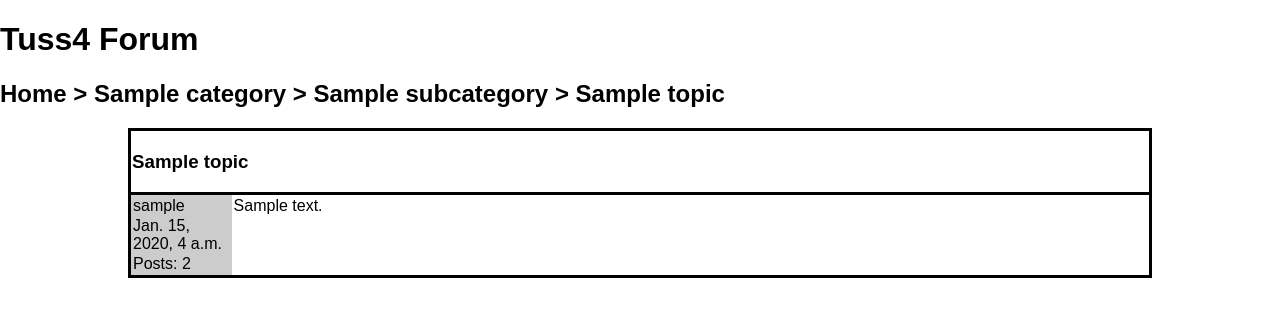
After one commit to Tuss4/messageboard, a Django app: page /topic/1/ in a window 1280 px wide. The commit adds this page. Shown: the top 317 px of the page. Run offline with Django 3.2, Linux system fonts and the light colour scheme; a user stored in the database is signed in; tables that the repository leaves empty hold one stand-in row (values such as "Sample post"); parts of the project's set-up code (start-up, migrations or seed data) failed here and were passed over; some libraries are stand-ins or nearby versions.

Commit message:
Developing the views for now.

```diff
--- a/forum/forum/static/css/style-base.css
+++ b/forum/forum/static/css/style-base.css
@@ -1,5 +1,10 @@
 body {
 	text-align: left;
+}
+
+#content {
+	margin-left: 10%;
+	margin-right: 10%;
 }
 
 #content fieldset {
@@ -12,4 +17,28 @@ a {
 
 .forum_data {
 	width: 100%;
+	padding: 5%;
+	border-width: 1%;
+	border-color: #000;
+	border-style: solid;
 }
+
+.forum_data td, th {
+	vertical-align: top;
+}
+
+.forum_data textarea {
+	width: 50%;
+	height: 150%;
+}
+
+.user_data {
+	width: 10%;
+	background-color: #CCC;
+}
+
+.topic_title {
+	border-bottom-width: 1%;
+	border-style: solid;
+	border-bottom-color: #000;
+}
--- a/forum/forum/templates/list_sub.html
+++ b/forum/forum/templates/list_sub.html
@@ -14,4 +14,7 @@
 		{% endfor %}
 	</table>
 </fieldset>
+{% if u %}
+<p><a href="/add_topic/{{ sub.id }}/">Add New Topic</a></p>
+{% endif %}
 {% endblock %}
--- /dev/null
+++ b/forum/forum/templates/topics/view_topic.html
@@ -0,0 +1,30 @@
+{% extends "base.html" %}
+{% block subtitle %} &gt; {{ t.title }} {% endblock %}
+{% block subforum %}<h2>Home &gt; {{ t.parent.parent.name }} &gt; {{ t.parent.name }} &gt; {{ t.title }}</h2>{% endblock %}
+{% block content %}
+<table class="forum_data">
+	<tr>
+		<td colspan="2" class="topic_title"><h3>{{ t.title }}</h3></td>
+	</tr>
+	<tr>
+		<td class="user_data">
+			<table>
+				<tr>
+					<td>{{ t.author.username }}</td>
+				</tr>
+				<tr>
+					<td>{{ t.date }}</td>
+				</tr>
+				<tr>
+					<td>Posts: {{ p }}</td>
+				</tr>
+			</table>
+		</td>
+		<td>
+			<table>
+				<tr><td>{{ t.message }}</td></tr>
+			</table>
+		</td>
+	</tr>
+</table>
+{% endblock %}
--- a/forum/forum/urls.py
+++ b/forum/forum/urls.py
@@ -7,8 +7,13 @@ admin.autodiscover()
 
 urlpatterns = patterns('',
 	url(r'^$', 'forum.views.main'),
+	url(r'^cat/(\d+)/$', 'structure.views.view_cat'),
 	url(r'^sub_cat/(\d+)/$', 'structure.views.view_subcat'),
-	url(r'^cat/(\d+)/$', 'structure.views.view_cat'),
+
+	#Topic URLs
+	url(r'^add_topic/(\d+)/$', 'structure.views.add_topic'),
+	url(r'^topic/(\d+)/$', 'structure.views.view_topic'),
+
     # Examples:
     # url(r'^$', 'forum.views.home', name='home'),
     # url(r'^forum/', include('forum.foo.urls')),
--- a/forum/structure/models.py
+++ b/forum/structure/models.py
@@ -31,9 +31,10 @@ class Topic(models.Model):
 	title = models.CharField(max_length=100)
 	author = models.ForeignKey(User)
 	date = models.DateTimeField()
+	message = models.TextField()
 
 	def __unicode__(self):
-		return unicode(self.name)
+		return unicode(self.title)
 
 	class Meta:
 		ordering = ["id"]
--- a/forum/structure/views.py
+++ b/forum/structure/views.py
@@ -1,6 +1,8 @@
 from django.http import Http404, HttpResponse, HttpResponseRedirect
 from django.shortcuts import render
-from structure.models import Category, SubCategory, Topic
+from structure.models import Category, SubCategory, Topic, Post
+from django.contrib.auth.models import User
+import datetime
 
 
 def view_cat(request, id):
@@ -16,6 +18,35 @@ def view_subcat(request, id):
 	sub = SubCategory.objects.get(id=id)
 	context = {
 		"sub": sub,
-		"topics": Topic.objects.filter(parent=id)
+		"topics": Topic.objects.filter(parent=id),
+		"u": request.user.is_authenticated()
 	}
 	return render(request, "list_sub.html", context)
+
+
+#Topic Views
+def add_topic(request, id):
+	sub = SubCategory.objects.get(id=id)
+	t = Topic()
+	if request.method == "POST":
+		t.title = request.POST.get('title')
+		t.message = request.POST.get('message')
+		t.description = request.POST.get('message')[0:40] + '...'
+		t.author = User.objects.get(username=request.user.username)
+		t.date = datetime.datetime.now()
+		t.parent = sub
+		t.save()
+		return HttpResponseRedirect("/topic/"+str(t.id))
+	context = {
+		"sub": sub
+	}
+	return render(request, "topics/add_topic.html", context)
+
+
+def view_topic(request, id):
+	count = int(Topic.objects.filter(author=request.user).count()) + int(Post.objects.filter(author=request.user).count())
+	context = {
+		"p": count,
+		"t": Topic.objects.get(id=id)
+	}
+	return render(request, "topics/view_topic.html", context)
```
Also changed, not shown: forum/forum/templates/topics/add_topic.html (added, +20 -0 lines), forum/forum/templates/posts/edit_post.html (added), forum/forum/templates/posts/new_post.html (added), forum/forum/templates/topics/edit_topic.html (added), forum/structure/migrations/0002_auto__add_field_topic_message.py (added).
